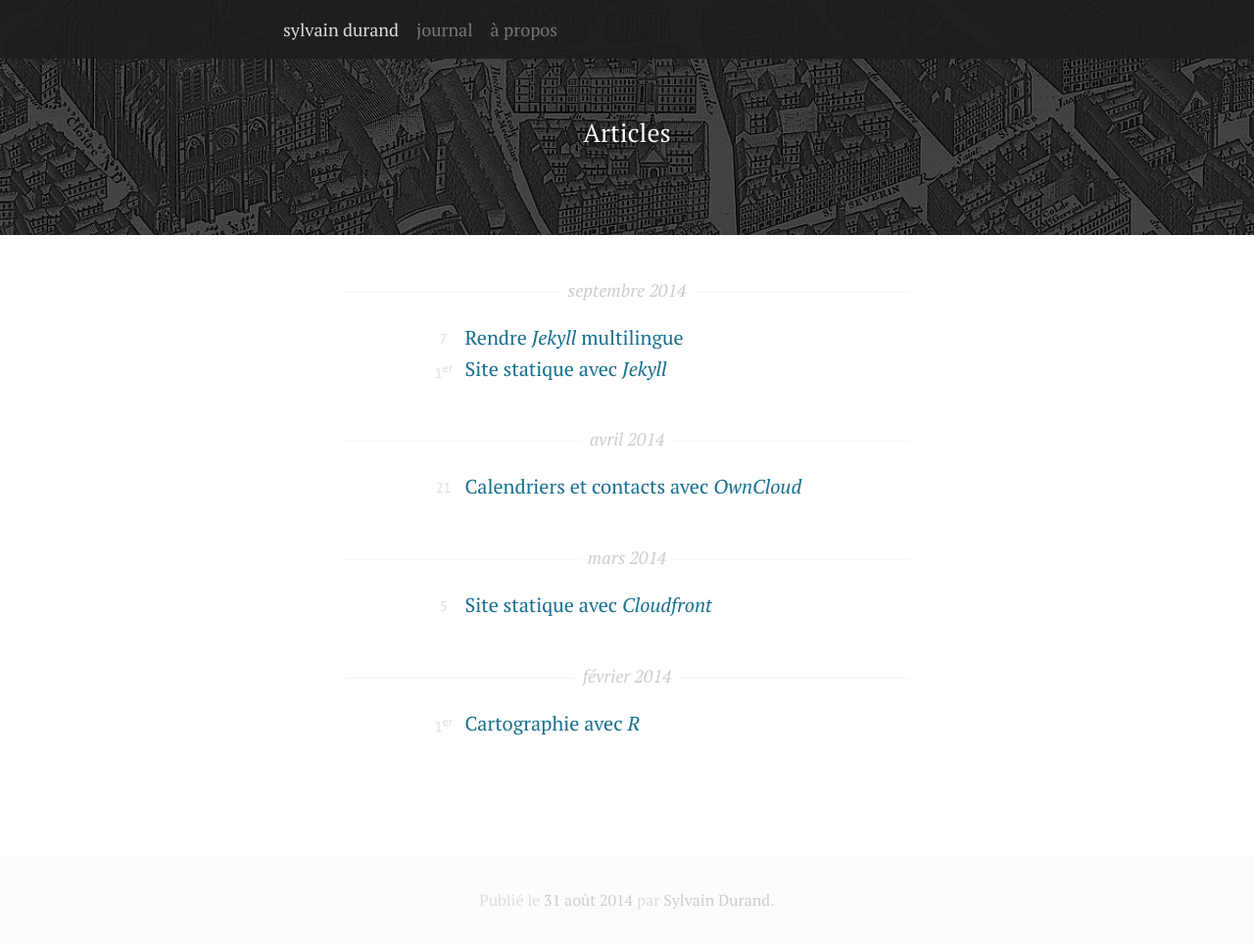
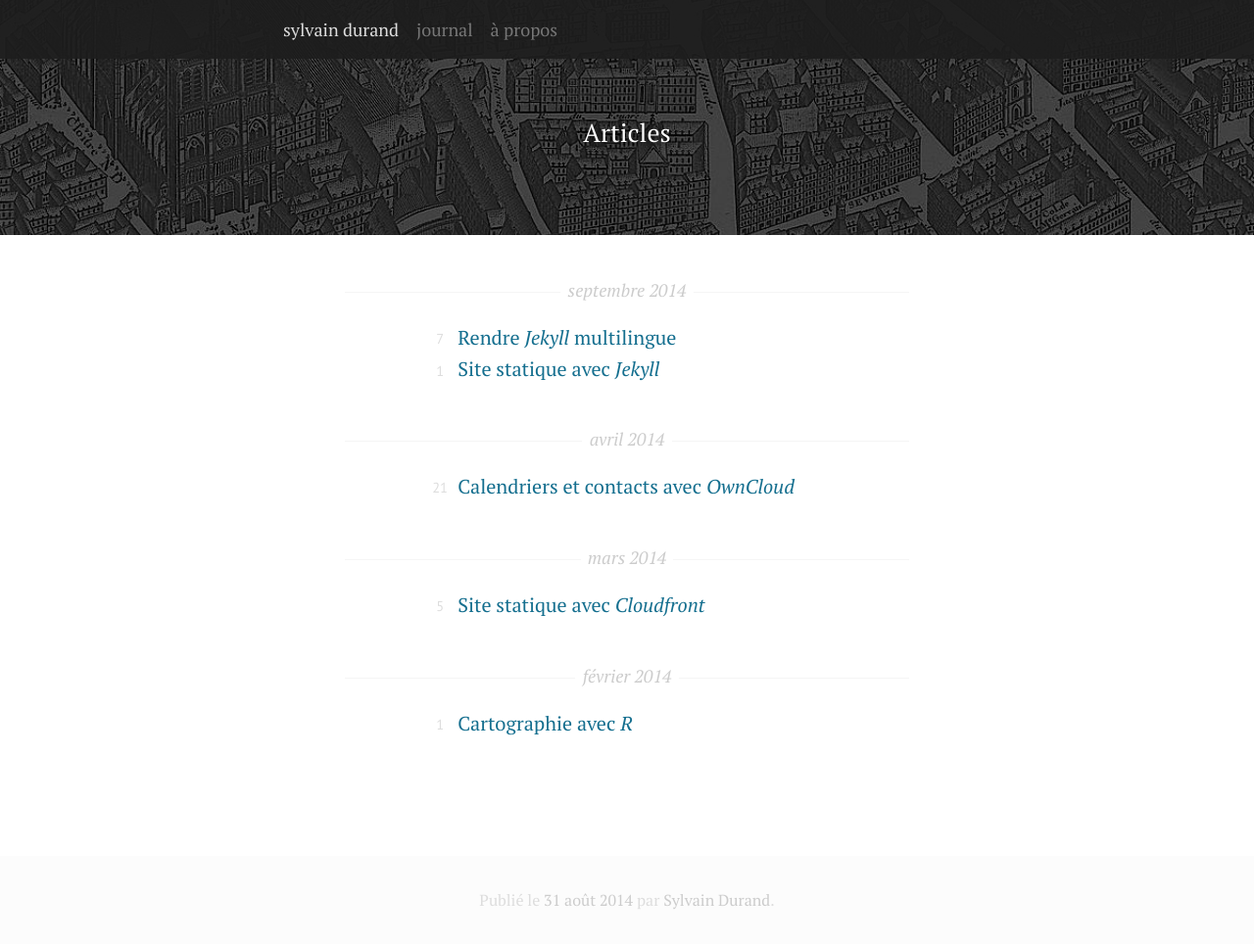
Before and after one commit to simonmeggle/simonmeggle.github.io, a Jekyll site: the page built from _posts/fr/pages/2014-08-31-journal.md, in a window 1280 px wide and 964 px high. Shown: the whole window at 98% size. Built offline with Jekyll 4.4.1, drawn with Linux system fonts in a browser that asks for light colours; Markdown is read by kramdown in place of the engine named in the settings.

Commit message:
Simple day number in list

```diff
--- a/_includes/list.html
+++ b/_includes/list.html
@@ -16,7 +16,7 @@
 
       <li>
         <a href="{{ post.url }}">
-          <span>{% include date.html date=post.date mode="day" %}</span>
+          <span>{{ post.date | date: '%-d' }}</span>
           {{ post.title | replace: '<br/>', '' }}
         </a>
       </li>
--- a/_includes/style.sass
+++ b/_includes/style.sass
@@ -168,7 +168,7 @@ hr
         display: block
         float: left
         clear: both
-        width: 3em
+        width: 2.5em
         color: #ddd
 
 // Lettrine
```
